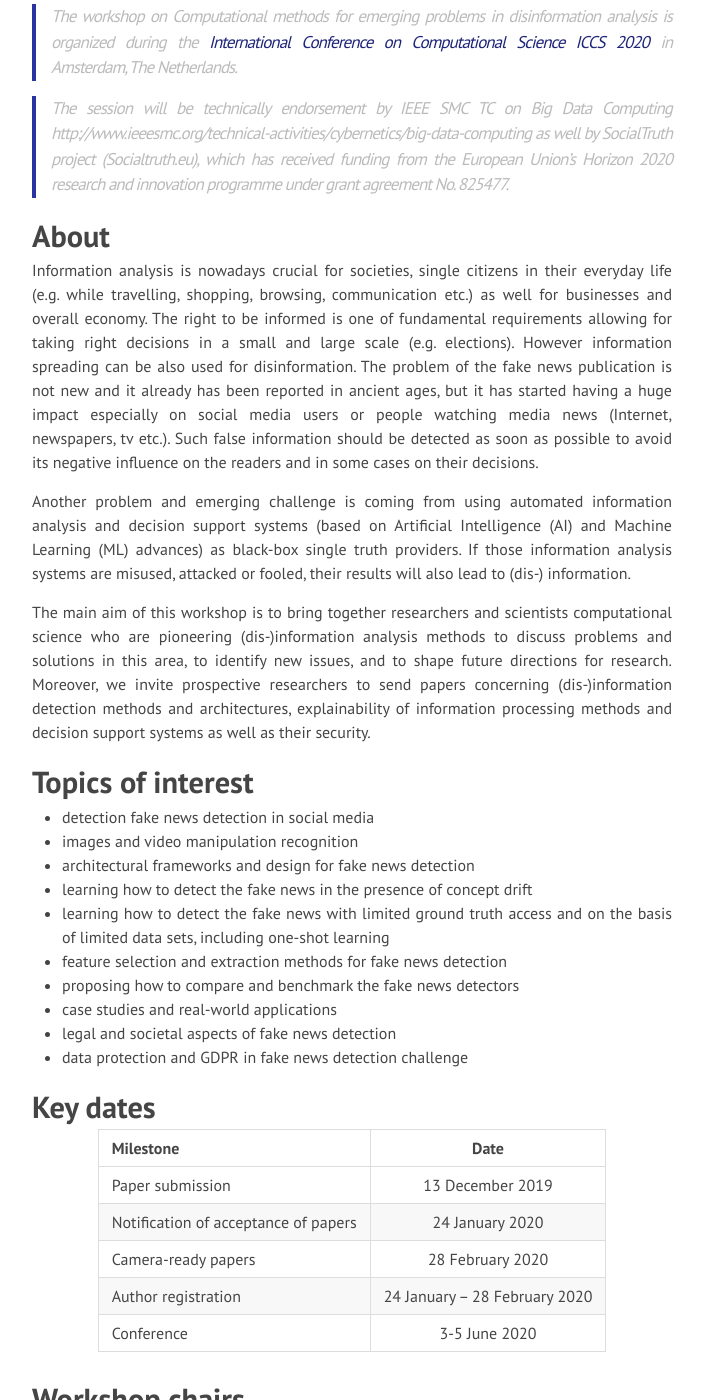
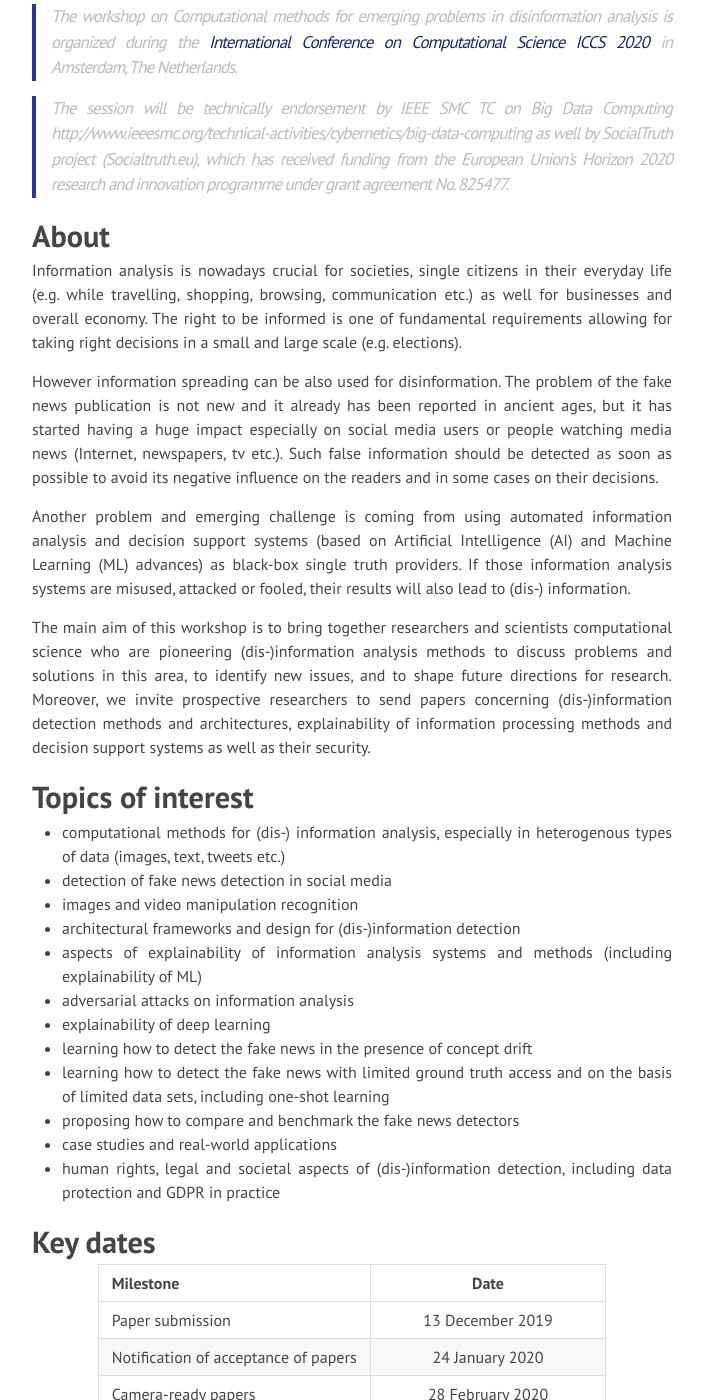
Before and after one commit to disa-iccs/disa-icss.github.io, a Jekyll site: the page built from index.md, in a window 1280 px wide and 1400 px high, scrolled down 476 px. Shown: the whole window, without its empty margins (288-993 px from the left). Built offline with Jekyll 4.4.1, drawn with Linux system fonts in a browser that asks for light colours; nearby versions of some CDN libraries.

Commit message:
Punktory.

```diff
--- a/index.md
+++ b/index.md
@@ -9,6 +9,7 @@ layout: post
 # About
 
 Information analysis is nowadays crucial for societies, single citizens in their everyday life (e.g. while travelling, shopping, browsing, communication etc.) as well for businesses and overall economy. The right to be informed is one of fundamental requirements allowing for taking right decisions in a small and large scale (e.g. elections).
+
 However information spreading can be also used for disinformation. The problem of the fake news publication is not new and it already has been reported in ancient ages, but it has started having a huge impact especially on social media users or people watching media news (Internet, newspapers, tv etc.). Such false information should be detected as soon as possible to avoid its negative influence on the readers and in some cases on their decisions.
 
 Another problem and emerging challenge is coming from using automated information analysis and decision support systems (based on Artificial Intelligence (AI) and Machine Learning (ML) advances) as black-box single truth providers. If those information analysis systems are misused, attacked or fooled, their results will also lead to (dis-) information.
@@ -18,16 +19,18 @@ The main aim of this workshop is to bring together researchers and scientists co
 
 # Topics of interest
 
-+ detection fake news detection in social media
-+ images and video manipulation recognition
-+ architectural frameworks and design for fake news detection
-+ learning how to detect the fake news in the presence of concept drift
-+ learning how to detect the fake news with limited ground truth access and on the basis of limited data sets, including one-shot learning
-+ feature selection and extraction methods for fake news detection
-+ proposing how to compare and benchmark the fake news detectors
-+ case studies and real-world applications
-+ legal and societal aspects of fake news detection
-+ data protection and GDPR in fake news detection challenge
+- computational methods for (dis-) information analysis, especially in heterogenous types of data (images, text, tweets etc.)
+- detection of fake news detection in social media
+- images and video manipulation recognition
+- architectural frameworks and design for (dis-)information detection
+- aspects of explainability of information analysis systems and methods (including explainability of ML)
+- adversarial attacks on information analysis
+- explainability of deep learning
+- learning how to detect the fake news in the presence of concept drift
+- learning how to detect the fake news with limited ground truth access and on the basis of limited data sets, including one-shot learning
+- proposing how to compare and benchmark the fake news detectors
+- case studies and real-world applications
+- human rights, legal and societal aspects of (dis-)information detection, including data protection and GDPR in practice
 
 
 # Key dates
```
